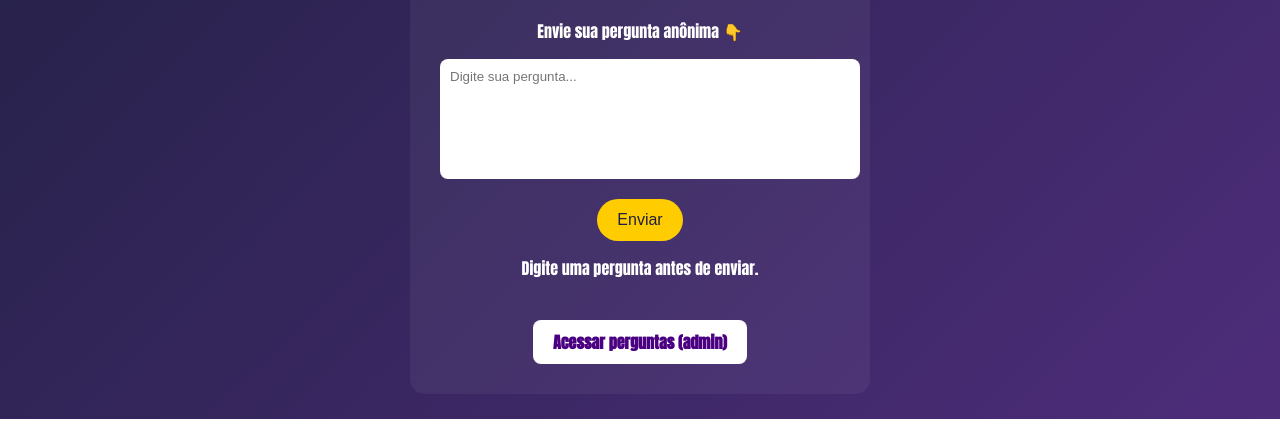
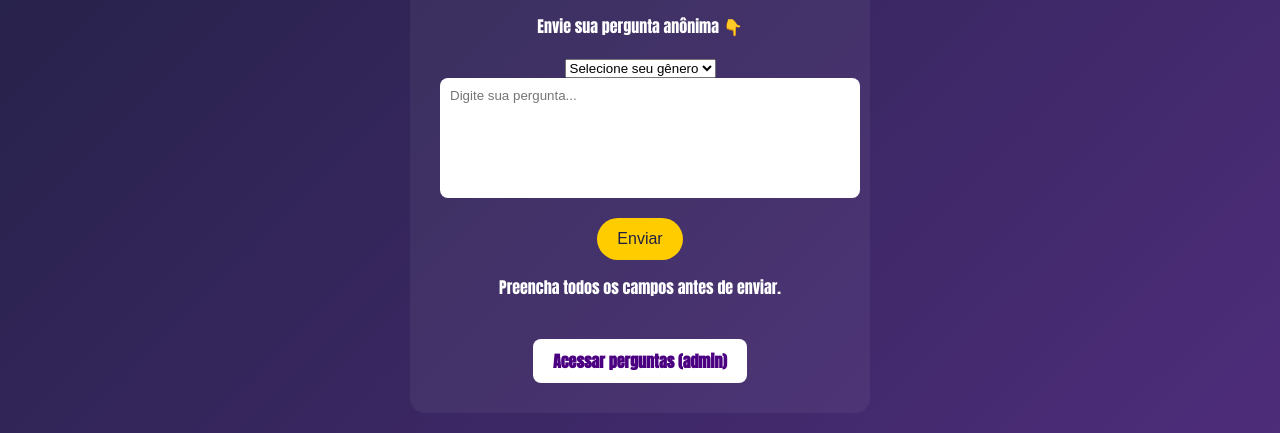
Before and after one commit to marcinha30/acampa2025, a plain HTML site: page index.html in a window 1280 px wide. Both pictures are taken after a click on the button "Enviar". Shown: the part 381-814 px from the top of the page. Drawn offline with Linux system fonts and the light colour scheme.

Commit message:
index.html

```diff
--- a/index.html
+++ b/index.html
@@ -11,6 +11,13 @@
     <img src="logo.png" alt="Logo AcampaDentro" style="width: 200px; display: block; margin: 0 auto 20px;">
     <h1>AcampaDentro Teens 👑</h1>
     <p>Envie sua pergunta anônima 👇</p>
+
+    <select id="genero" required>
+      <option value="">Selecione seu gênero</option>
+      <option value="menino">👦 Menino</option>
+      <option value="menina">👧 Menina</option>
+    </select>
+
     <textarea id="pergunta" placeholder="Digite sua pergunta..." required></textarea>
     <button onclick="enviarPergunta()">Enviar</button>
     <p class="feedback" id="feedback"></p>
@@ -20,19 +27,19 @@
 
   <script>
     async function enviarPergunta() {
-      const textarea = document.getElementById("pergunta");
-      const texto = textarea.value.trim();
+      const texto = document.getElementById("pergunta").value.trim();
+      const genero = document.getElementById("genero").value;
       const feedback = document.getElementById("feedback");
 
-      if (!texto) {
-        feedback.textContent = "Digite uma pergunta antes de enviar.";
+      if (!texto || !genero) {
+        feedback.textContent = "Preencha todos os campos antes de enviar.";
         return;
       }
 
       const data = {
         texto: texto,
-        data: new Date().toISOString(),
-        genero: ""
+        genero: genero,
+        data: new Date().toISOString()
       };
 
       try {
@@ -44,7 +51,8 @@
 
         if (resposta.ok) {
           feedback.textContent = "Pergunta enviada com sucesso!";
-          textarea.value = "";
+          document.getElementById("pergunta").value = "";
+          document.getElementById("genero").value = "";
         } else {
           feedback.textContent = "Erro ao enviar. Tente novamente.";
         }
```
